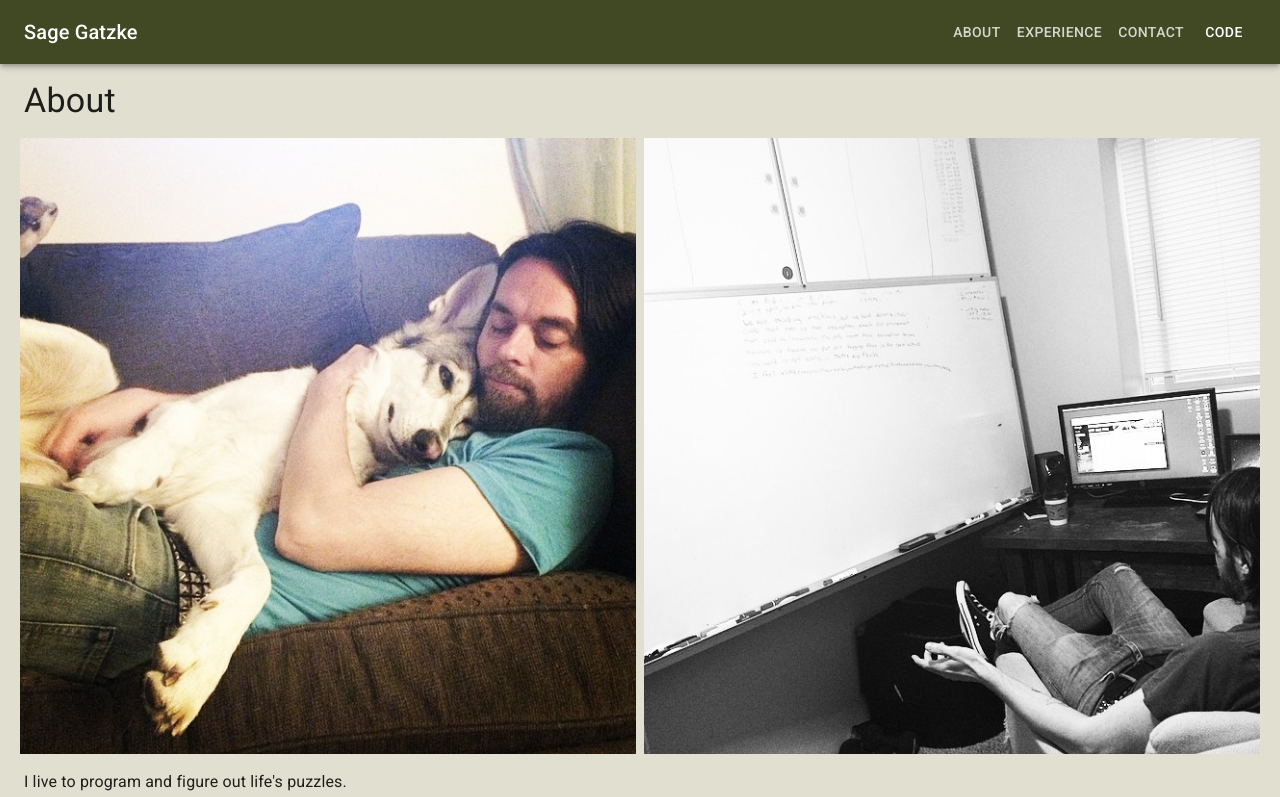
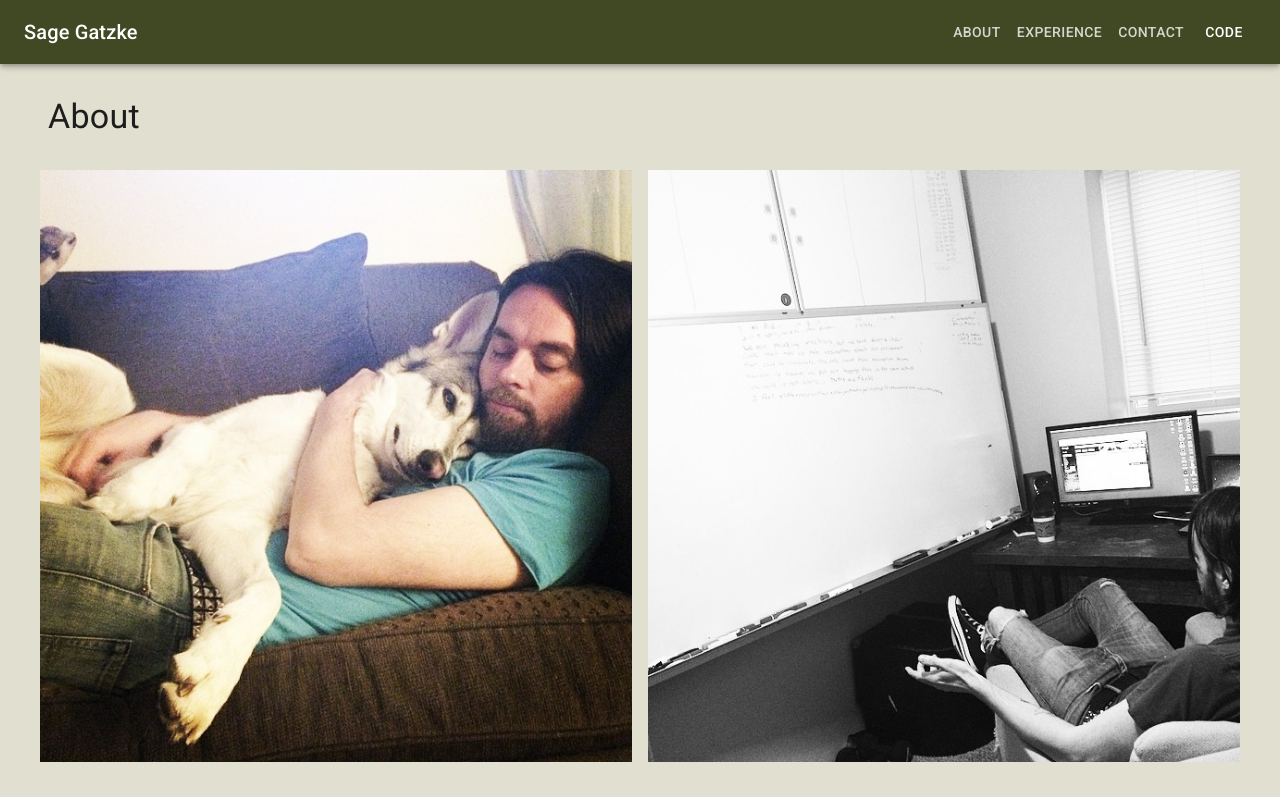
Before and after one commit to sageknives/sagegatzke, a React app: page / in a window 1280 px wide. Shown: the top 797 px of the page. Built offline with nearby package versions, Linux system fonts and the light colour scheme.

Commit message:
fixed typescript intellisense for sizing

```diff
--- a/src/App/GlobalStylesOverride.tsx
+++ b/src/App/GlobalStylesOverride.tsx
@@ -1,6 +1,7 @@
 import { GlobalStyles, Breakpoint } from '@mui/material'
 import { FunctionComponent } from 'react'
-import { spacing, SpacingType } from '../constants'
+import { spacing } from '../constants'
+import { SpacingType } from '../types/css'
 
 const calculateCSSVariableSpacing = (x: Breakpoint) =>
   (Object.keys(spacing) as SpacingType[]).reduce<{
--- a/src/components/Gallery/Gallery.tsx
+++ b/src/components/Gallery/Gallery.tsx
@@ -18,7 +18,7 @@ export const Gallery: FunctionComponent<GalleryProps> = ({
     <Box
       display="flex"
       justifyContent="center"
-      gap={1}
+      gap="var(--space100)"
       flexDirection={direction}
     >
       {images.map(({ src, alt }) => (
--- a/src/components/Page.tsx
+++ b/src/components/Page.tsx
@@ -10,8 +10,17 @@ export const Page: FunctionComponent<PageProps> = ({
   children,
   ...props
 }) => (
-  <Box id={`${title}`} minHeight="100vh" px={3} pt={2} {...props}>
+  <Box
+    id={`${title}`}
+    minHeight="100vh"
+    px="var(--space300)"
+    pt="var(--space200)"
+    {...props}
+  >
     <Toolbar
+      /** @todo fix this sx typescript problem  height?*/
+      // eslint-disable-next-line @typescript-eslint/ban-ts-comment
+      // @ts-ignore
       sx={(theme) => ({
         display: { xs: 'none', sm: 'inherit' },
         height: theme.mixins.toolbar.minHeight,
--- a/src/constants/spacing.ts
+++ b/src/constants/spacing.ts
@@ -1,22 +1,10 @@
 import { Breakpoint } from '@mui/material'
+import { SpacingType } from '../types/css'
 
-export type SpacingType =
-  | '--space0125'
-  | '--space025'
-  | '--space050'
-  | '--space075'
-  | '--space100'
-  | '--space150'
-  | '--space200'
-  | '--space250'
-  | '--space300'
-  | '--space400'
+type ResponsiveValue<T> = { [key in Breakpoint]?: T }
 
-type ResponsiveValue = {
-  [key in Breakpoint]?: `${number}rem`
-}
 type ResponsiveCssVariable = {
-  [key in SpacingType]: ResponsiveValue
+  [key in SpacingType]: ResponsiveValue<`${number}rem`>
 }
 
 export const spacing: ResponsiveCssVariable = {
--- a/src/pages/AboutPage/AboutPage.tsx
+++ b/src/pages/AboutPage/AboutPage.tsx
@@ -6,7 +6,12 @@ import { gallery } from '../../constants'
 
 export const AboutPage: FunctionComponent = () => (
   <Page title="About">
-    <Box display="flex" flexDirection="column" gap={2} pt={2}>
+    <Box
+      display="flex"
+      flexDirection="column"
+      gap="var(--space200)"
+      pt="var(--space200)"
+    >
       <Gallery gallery={gallery} />
       <Box>
         <Typography>
--- a/src/pages/CodePage/Stores/Context.tsx
+++ b/src/pages/CodePage/Stores/Context.tsx
@@ -94,7 +94,7 @@ export const Context: FunctionComponent = () => {
     <Page title="Context">
       <Provider>
         <FastProvider>
-          <Box display="flex" flexDirection="column" gap="1rem">
+          <Box display="flex" flexDirection="column" gap="var(--space100)">
             <Typography variant="h6">
               Fast Context vs Regular Context
             </Typography>
--- a/src/pages/ContactPage/ContactPage.tsx
+++ b/src/pages/ContactPage/ContactPage.tsx
@@ -4,7 +4,7 @@ import { Page } from '../../components/Page'
 
 export const ContactPage: FunctionComponent = () => (
   <Page title="Contact">
-    <Box textAlign="center" py={2}>
+    <Box textAlign="center" py="var(--space200)">
       <Typography>Sage Gatzke</Typography>
       <Typography>Seattle, WA 98105</Typography>
       <Typography>
```
Also changed, not shown: src/theme/index.d.ts (deleted, +0 -37 lines), src/types/css.d.ts (added, +40 -0 lines).
